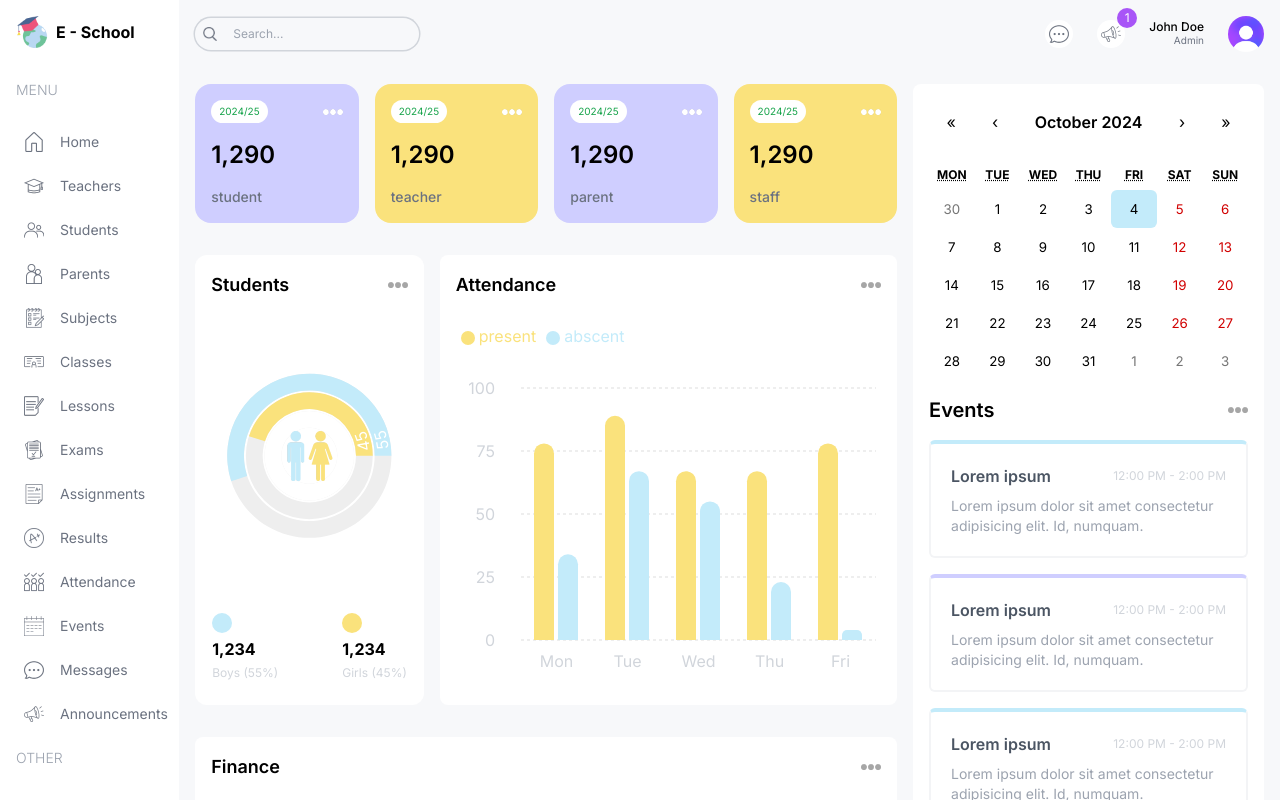
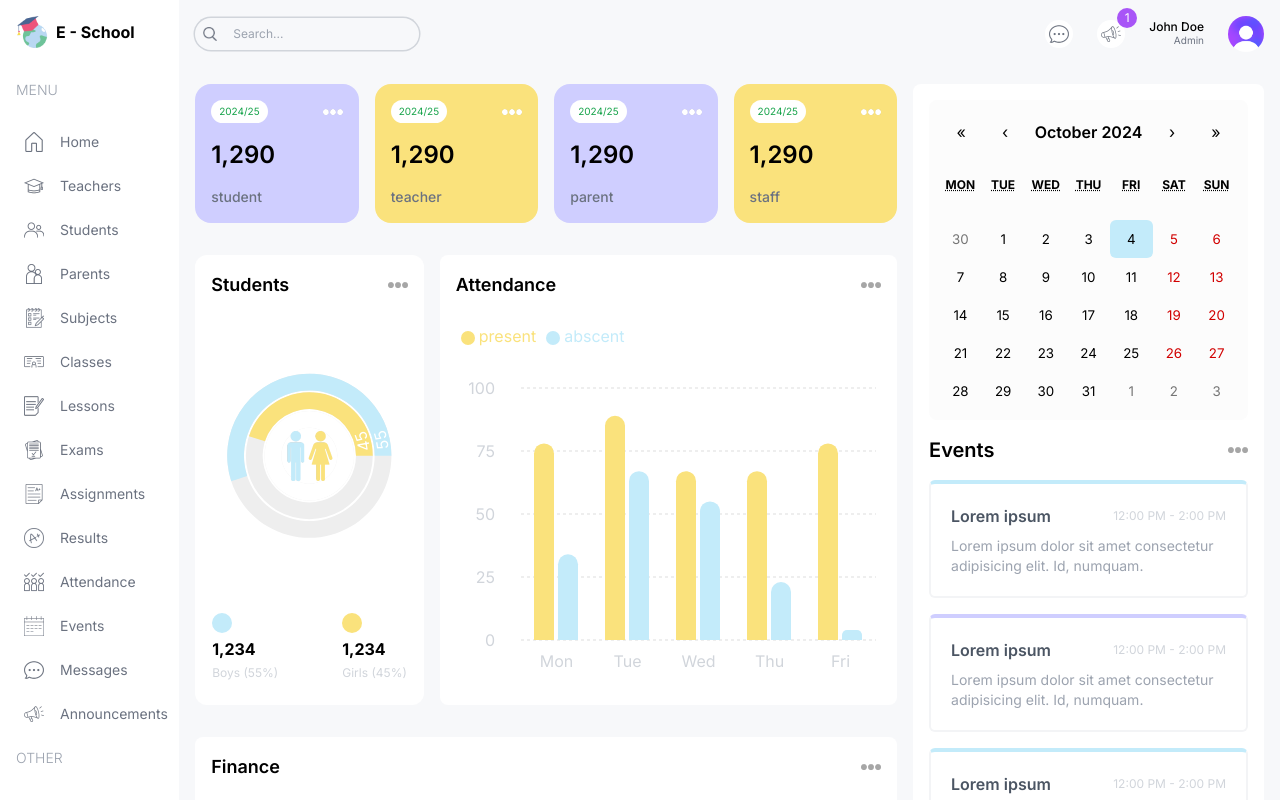
Before and after one commit to NMLEAF/Next-Dashboard, a Next.js app: page /admin in a window 1280 px wide. Built offline with nearby package versions, Linux system fonts and the light colour scheme.

Commit message:
global css --- updates

```diff
--- a/src/app/globals.css
+++ b/src/app/globals.css
@@ -6,6 +6,13 @@
   width: 100% !important;
   border: none !important;
   font-family: "Inter", sans-serif !important;
+  background-color: rgba(248, 248, 248, 0.394) !important;
+  border-radius: 8px !important;
+  padding: 10px !important;
+}
+
+.react-calendar__month-view__weekdays {
+  margin-bottom: 20px !important;
 }
 
 .react-calendar__tile--active {
```
